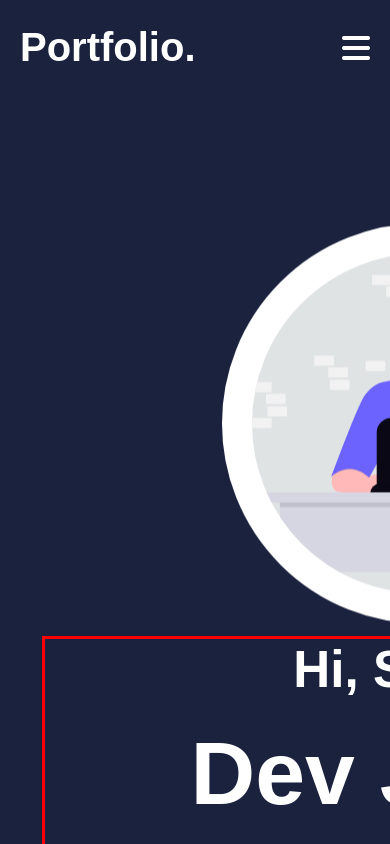
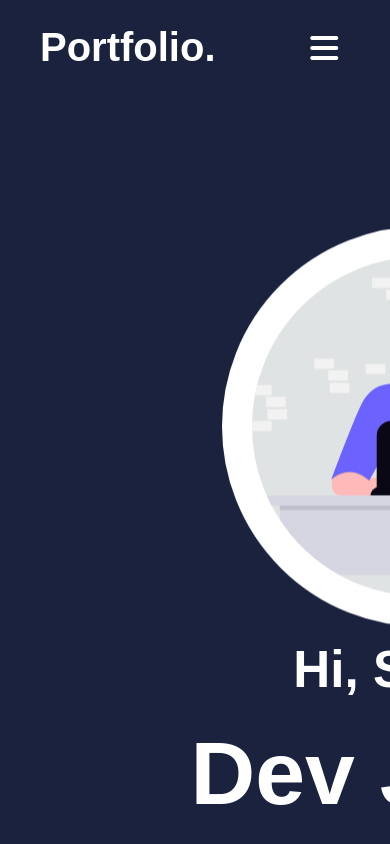
Before and after one commit to Sultan9463/-Portfolio, a plain HTML site: page index.html in a window 390 px wide. Shown: the top 844 px of the page. Drawn offline with Linux system fonts and the light colour scheme.

Commit message:
projet portfolio

```diff
--- a/style.css
+++ b/style.css
@@ -25,7 +25,7 @@ header {
     color: white;
     padding: 25px 230px;
     position: fixed;
-    width: 100%;
+    width: 100vw;
     z-index: 1;
 }
 
@@ -565,7 +565,6 @@ header .fa-solid {
 
     .hi {
         font-size: 1.6rem;
-        border: solid red;
         height: auto;
         line-height: 1.2;
     }
@@ -640,8 +639,8 @@ header .fa-solid {
     }
 
     #About,
-    #home,
-    header {
+    #home
+    {
         gap: 30px;
         padding-left: 20px;
         padding-right: 20px;
@@ -682,6 +681,9 @@ header .fa-solid {
         height: 1450px;
         padding: 0;
 
+    }
+    header{
+        width: 97%;
     }
 
     .About_Me {
```
